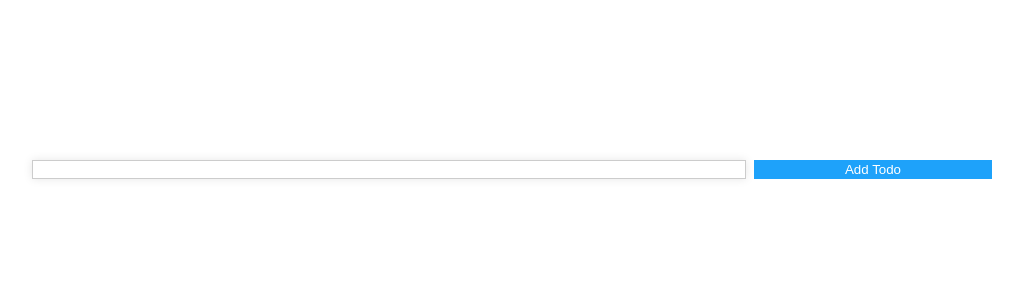
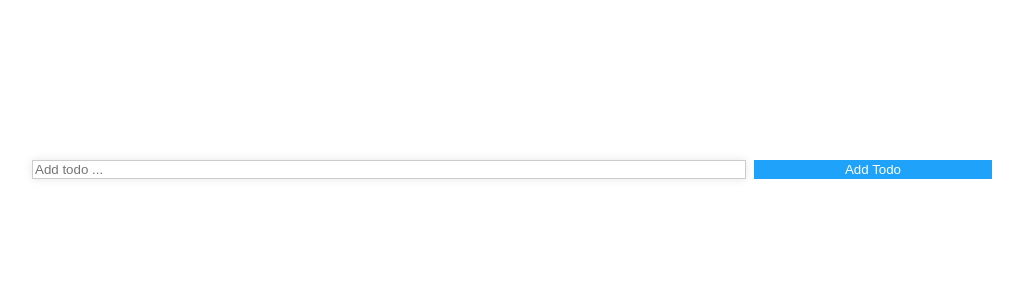
Before and after one commit to Ali-consciousroad/toDo-React-MobX-app-, a React (Create React App) app: page / in a window 1280 px wide. Shown: the top 300 px of the page, without its empty margins (128-1151 px from the left). Built offline with nearby package versions, Linux system fonts and the light colour scheme.

Commit message:
Improve state performance by preventing useless rerendering of our component

```diff
--- a/src/Todo/TodoInput/index.tsx
+++ b/src/Todo/TodoInput/index.tsx
@@ -3,22 +3,21 @@ import TodoStore from "../../stores/TodoStore";
 import styles from "./TodoInput.module.css";
 
 const TodoInput = ({ todos }: { todos: TodoStore }) => {
-  const [newTodo, setNewTodo] = useState("");
-
-  const handleInputChange = (e: ChangeEvent<HTMLInputElement>) => {
-    setNewTodo(e.target.value);
-  };
-
   // Performance issue with the current implementation will be addressed later.
   const handleSubmit = (e : FormEvent) => {
     e.preventDefault();
-    todos.add(newTodo);
-    setNewTodo("");
+
+    const formElement = e.target as HTMLFormElement;
+    const formData = new FormData(formElement);
+    const value = String(formData.get("todo-input") || "");
+
+    todos.add(value);
+    formElement.reset();
   };
 
   return (
     <form onSubmit={handleSubmit} className={styles["todo-input-group"]}>
-      <input value={newTodo} onChange={handleInputChange} />
+      <input name="todo-input" placeholder="Add todo ..." />
       <button type="submit">Add Todo</button>
     </form>
   );
```
